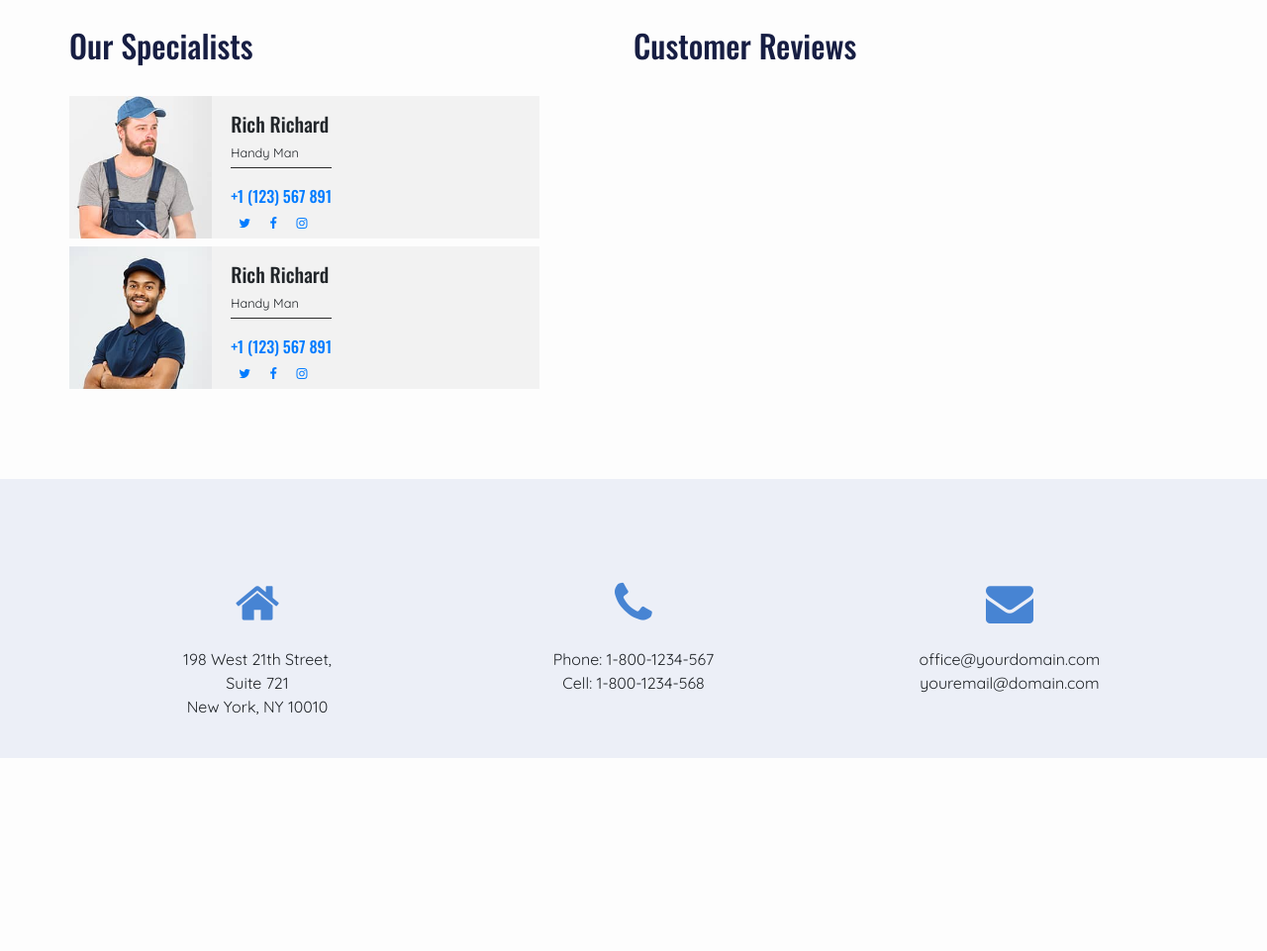
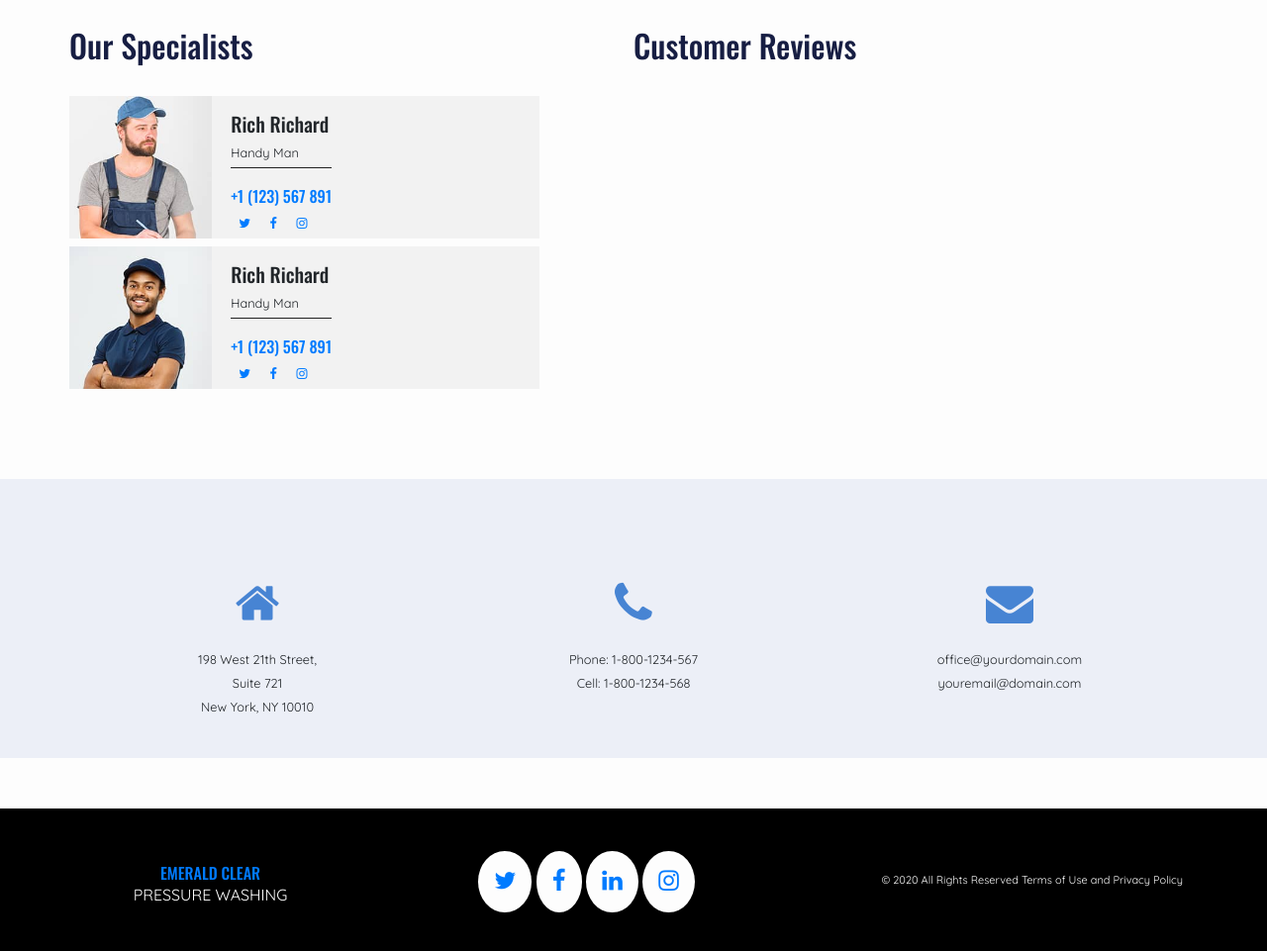
Before and after one commit to skipperstrange/emerald-pressure, a plain HTML site: page index.html in a window 1280 px wide. Shown: the part 2615-3576 px from the top of the page at 99% size. Before the commit the page ends 3381 px from the top, so only its background shows below. Drawn offline with nearby package versions, Linux system fonts and the light colour scheme; files whose address does not match are found by name; a web font is replaced by a local one.

Commit message:
Template first phase complete

```diff
--- a/index.html
+++ b/index.html
@@ -439,8 +439,28 @@
         </div>
     </section>
 
-    <footer>
-
+    <footer class="section">
+        <div class="container">
+            <div class="row text-center">
+                <div class="col-md-3 brand">
+                    <h4 class="my-0 site-logo"><a href="index.html">Emerald Clear</a></h4>
+                    <span class="slogan"> Pressure Washing</span>
+                </div>
+                <div class="col-md-5 brand">
+                    <div class="social-media-links">
+                        <a href="#" class="p-3 m-0"><span class="icon-twitter"></span></a>
+                        <a href="#" class="p-3 m-0"><span class="icon-facebook"></span></a>
+                        <a href="#" class="p-3 m-0"><span class="icon-linkedin"></span></a>
+                        <a href="#" class="p-3 m-0"><span class="icon-instagram"></span></a>
+                    </div>
+                </div>
+                <div class="col-md-4">
+                    <div class="copy">
+                        © 2020 All Rights Reserved Terms of Use and Privacy Policy
+                    </div>
+                </div>
+            </div>
+        </div>
     </footer>
 
     <script src="./public/js/jquery-3.3.1.min.js"></script>
--- a/public/css/style.css
+++ b/public/css/style.css
@@ -11,8 +11,8 @@ html {
     --white: rgb(253, 253, 253);
     --background-color: ;
     --danger: rgb(250, 110, 67);
-    --black: #222;
-    --charcoal: #2b2b2b;
+    --black: #000;
+    --charcoal: #222;
     --grey1: #3a3b3c;
     --grey: #666;
     --grey3: #828282;
@@ -131,6 +131,7 @@ a:hover {
     line-height: 0;
     top: -7px;
     position: relative;
+    padding-bottom: 0px;
 }
 
 .site-navbar .site-logo a {
@@ -606,6 +607,10 @@ a:hover {
     margin-bottom: .3rem;
 }
 
+.section .contacts {
+    font-size: 80%;
+}
+
 .section .contacts p {
     line-height: .5rem;
 }
@@ -719,30 +724,6 @@ div .services-card h3.title {
     color: var(--white);
 }
 
-@media screen and (max-width: 991px) {
-    .site-navbar .site-logo a {
-        font-size: 18px;
-    }
-    .brand .slogan {
-        font-size: 12px;
-    }
-    .header-content h1 {
-        font-size: 2rem;
-        margin-top: 2rem;
-    }
-    .hero {
-        height: 180vh;
-        width: 100%;
-    }
-    .section ul li {
-        font-size: medium;
-        margin-bottom: 0rem;
-    }
-    .section h1 {
-        font-size: 1.7rem;
-    }
-}
-
 .business-card {
     font-size: 80%;
     height: 9rem;
@@ -779,9 +760,72 @@ div .services-card h3.title {
     border-bottom: 1px var(--charcoal) solid;
 }
 
+footer {
+    padding-top: 2rem;
+    background: var(--black);
+    color: var(--white);
+}
+
+footer h4 {
+    font-size: 1rem;
+}
+
+footer .social-media-links a {
+    font-size: 1.5rem;
+    background-color: var(--white);
+    border-radius: 50%;
+}
+
+footer .copy {
+    text-align: right;
+    font-size: 11px;
+    padding: 2rem 0px;
+}
+
+@media screen and (max-width: 991px) {
+    .site-navbar .site-logo {
+        top: -2px;
+    }
+    .site-navbar .site-logo a {
+        font-size: 18px;
+    }
+    .brand .slogan {
+        font-size: 12px;
+    }
+    .header-content h1 {
+        font-size: 2rem;
+        margin-top: 2rem;
+    }
+    .hero {
+        height: 180vh;
+        width: 100%;
+    }
+    .section ul li {
+        font-size: medium;
+        margin-bottom: 0rem;
+    }
+    .section h1 {
+        font-size: 1.7rem;
+    }
+}
+
+@media screen and (max-width: 767px) {
+    .site-navbar .site-logo {
+        top: 0px;
+    }
+    .site-navbar .site-logo a {
+        font-size: 16px;
+        line-height: 16px;
+    }
+    footer .copy {
+        text-align: center;
+    }
+}
+
 @media screen and (max-width: 414px) {
     .site-navbar .site-logo a {
         font-size: 16px;
+        line-height: 16px;
     }
     .brand .slogan {
         font-size: 10px;
@@ -792,4 +836,10 @@ div .services-card h3.title {
     .section h1 {
         font-size: 1.4rem;
     }
+    footer h4 {
+        font-size: 1.0rem;
+    }
+    footer .copy {
+        text-align: center;
+    }
 }
```
Also changed, not shown: 2 other files.
